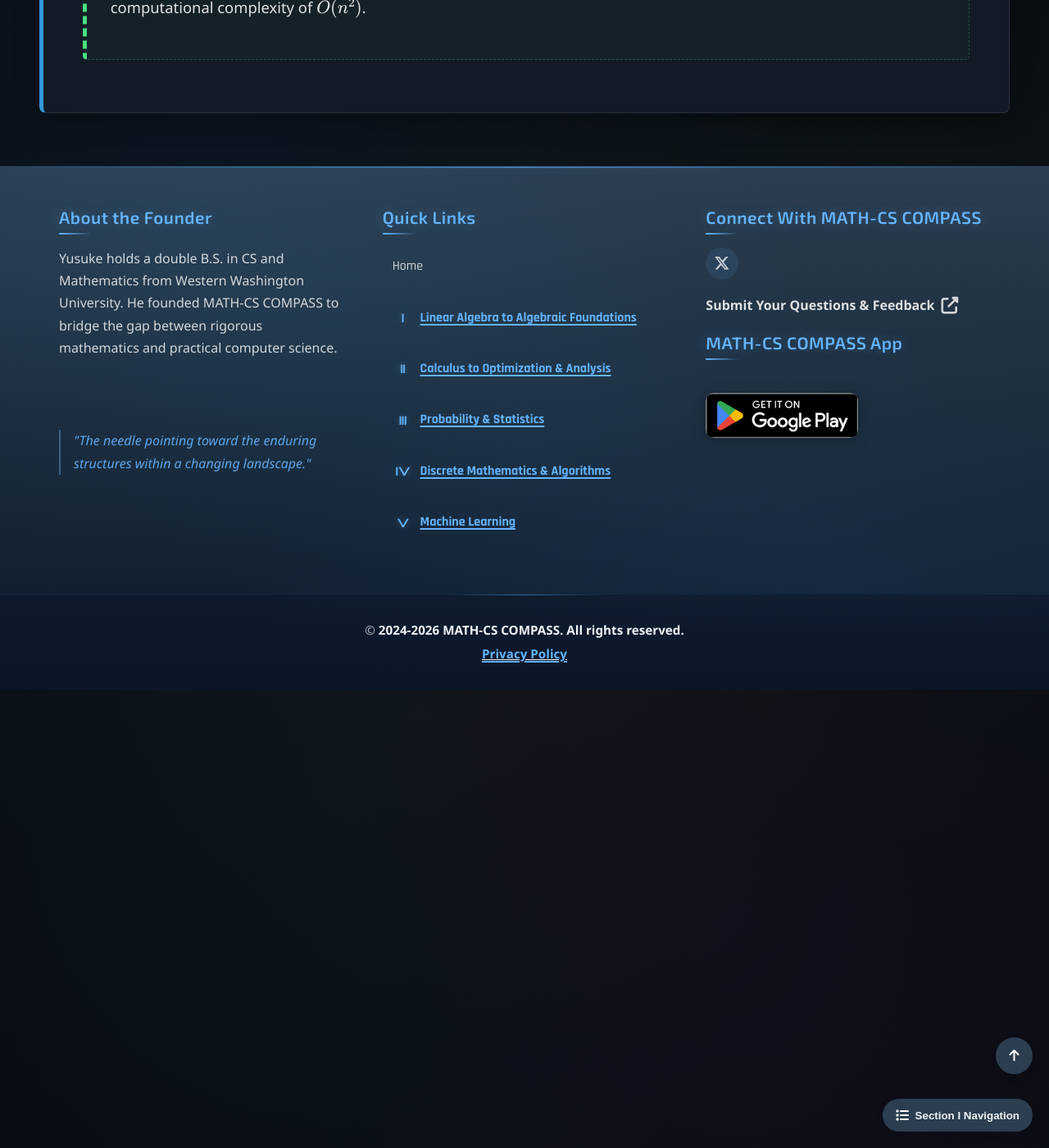
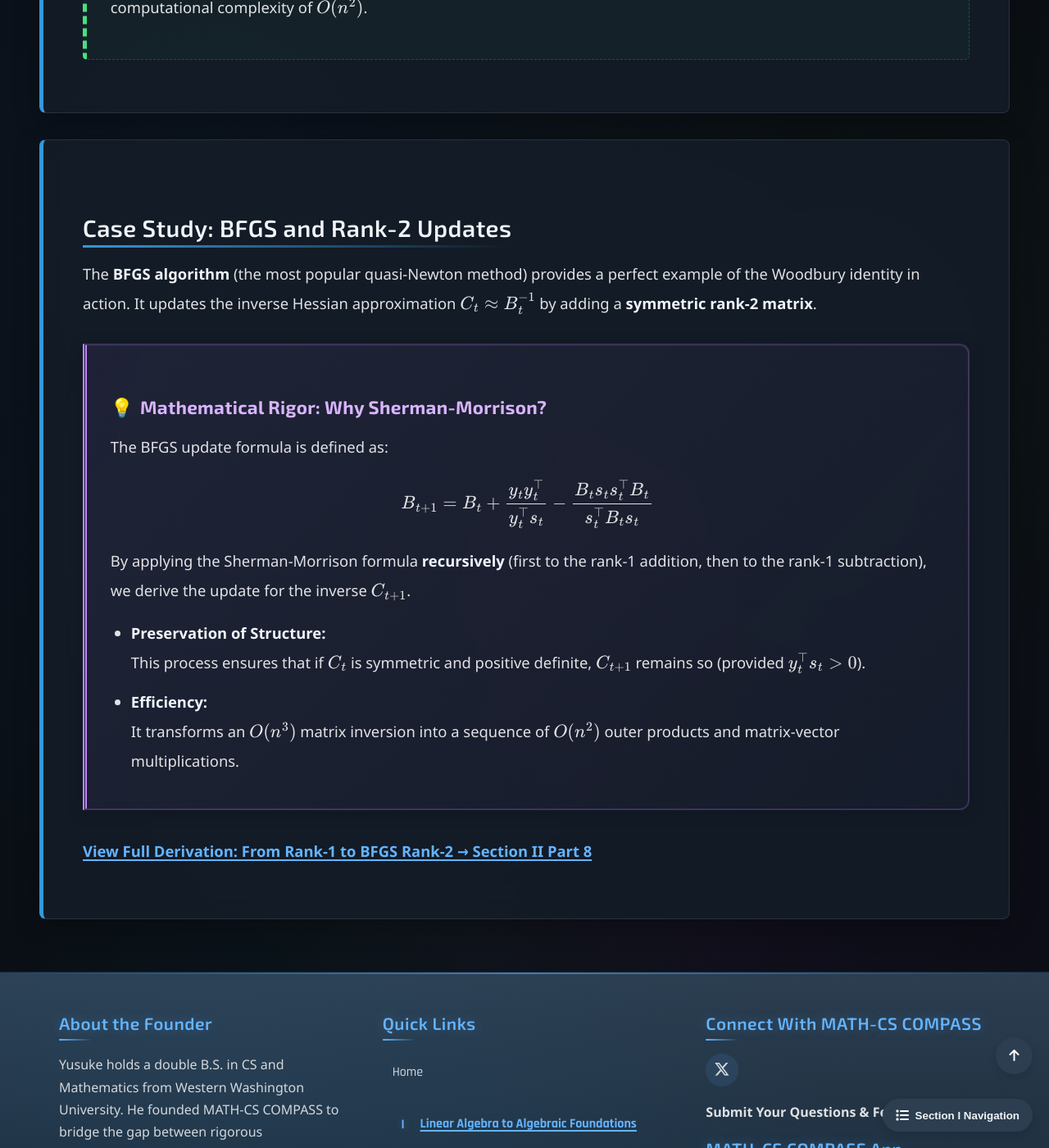
Before and after one commit to Yusukey01/yusukey01.github.io, a Jekyll site: the page built from Mathematics/Linear_algebra/woodbury.html, in a window 1280 px wide and 1400 px high, scrolled down 3511 px. Shown: the whole window at 82% size. Built offline with Jekyll 4.4.1, drawn with Linux system fonts in a browser that asks for light colours.

Commit message:
revised explanations

```diff
--- a/Mathematics/Linear_algebra/woodbury.html
+++ b/Mathematics/Linear_algebra/woodbury.html
@@ -129,7 +129,41 @@ uses_python: false
                         maintaining a computational complexity of \(O(n^2)\).
                     </p>
                 </div>
+            </section>
 
+            <section id="bfgs-connection" class="section-content">
+                <h2>Case Study: BFGS and Rank-2 Updates</h2>
+                <p>
+                    The <strong>BFGS algorithm</strong> (the most popular quasi-Newton method) provides a perfect example of the Woodbury
+                    identity in action. It updates the inverse Hessian approximation \(C_{t} \approx B_{t}^{-1}\) by adding a
+                    <strong>symmetric rank-2 matrix</strong>.
+                </p>
+
+                <div class="insight-box">
+                    <h3>Mathematical Rigor: Why Sherman-Morrison?</h3>
+                    <p>
+                        The BFGS update formula is defined as:
+                        \[
+                        B_{t+1} = B_t + \frac{y_t y_t^\top}{y_t^\top s_t} - \frac{B_t s_t s_t^\top B_t}{s_t^\top B_t s_t}
+                        \]
+                        By applying the Sherman-Morrison formula <strong>recursively</strong> (first to the rank-1 addition, then to the rank-1 subtraction),
+                        we derive the update for the inverse \(C_{t+1}\).
+                    </p>
+                    <ul style="padding-left: 25px;">
+                        <li><strong>Preservation of Structure:</strong><br>
+                            This process ensures that if \(C_t\) is symmetric and positive definite, \(C_{t+1}\) remains so (provided \(y_t^\top s_t > 0\)).
+                        </li>
+                        <li><strong>Efficiency:</strong><br>
+                            It transforms an \(O(n^3)\) matrix inversion into a sequence of \(O(n^2)\) outer products and matrix-vector multiplications.
+                        </li>
+                    </ul>
+                </div>
+
+                <p>
+                    <a href="../Calculus/newton.html#BFGS">
+                        <strong>View Full Derivation: From Rank-1 to BFGS Rank-2 → Section II Part 8</strong>
+                    </a>
+                </p>
             </section>
         </div>
         <script src="/js/main.js"></script>
```
